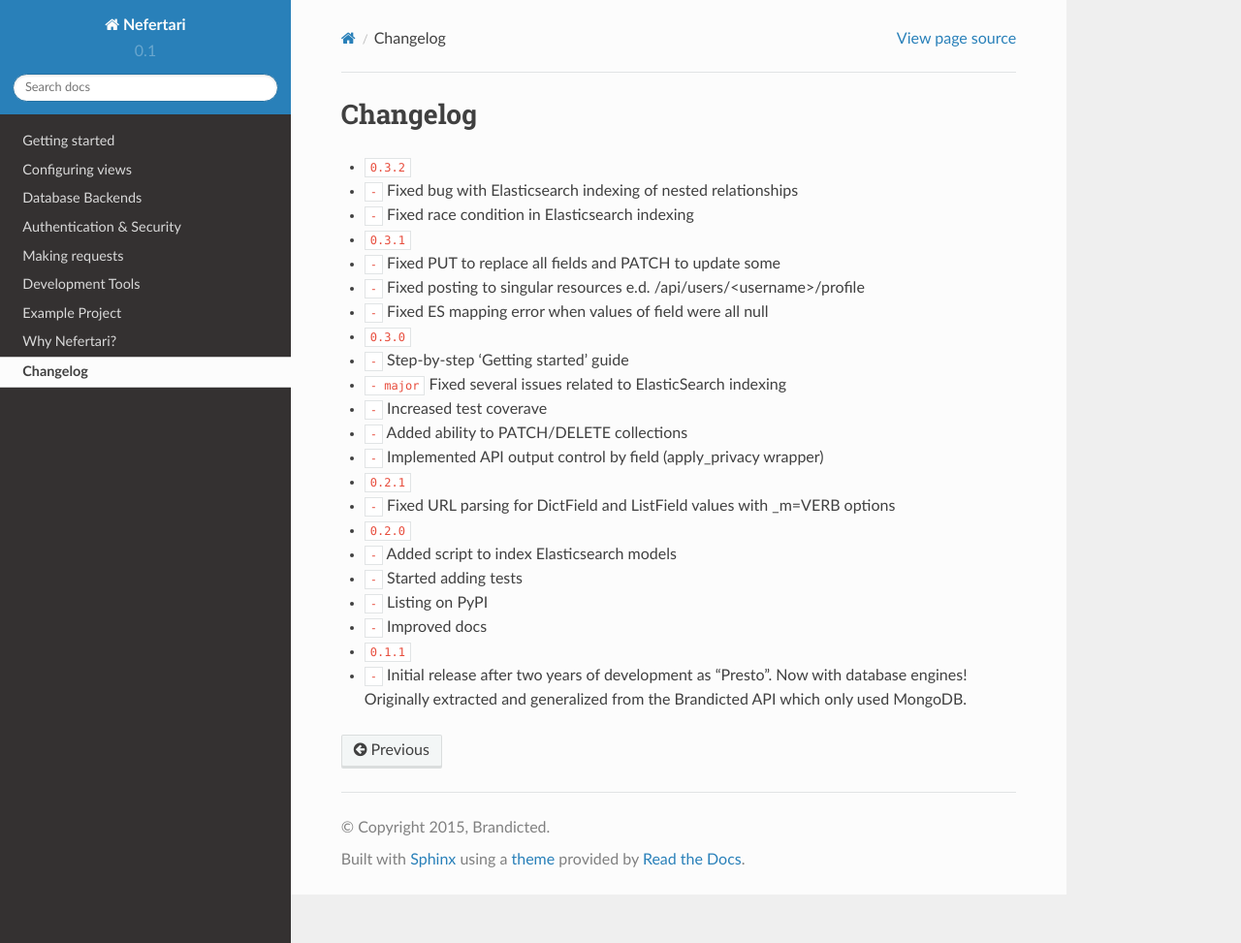
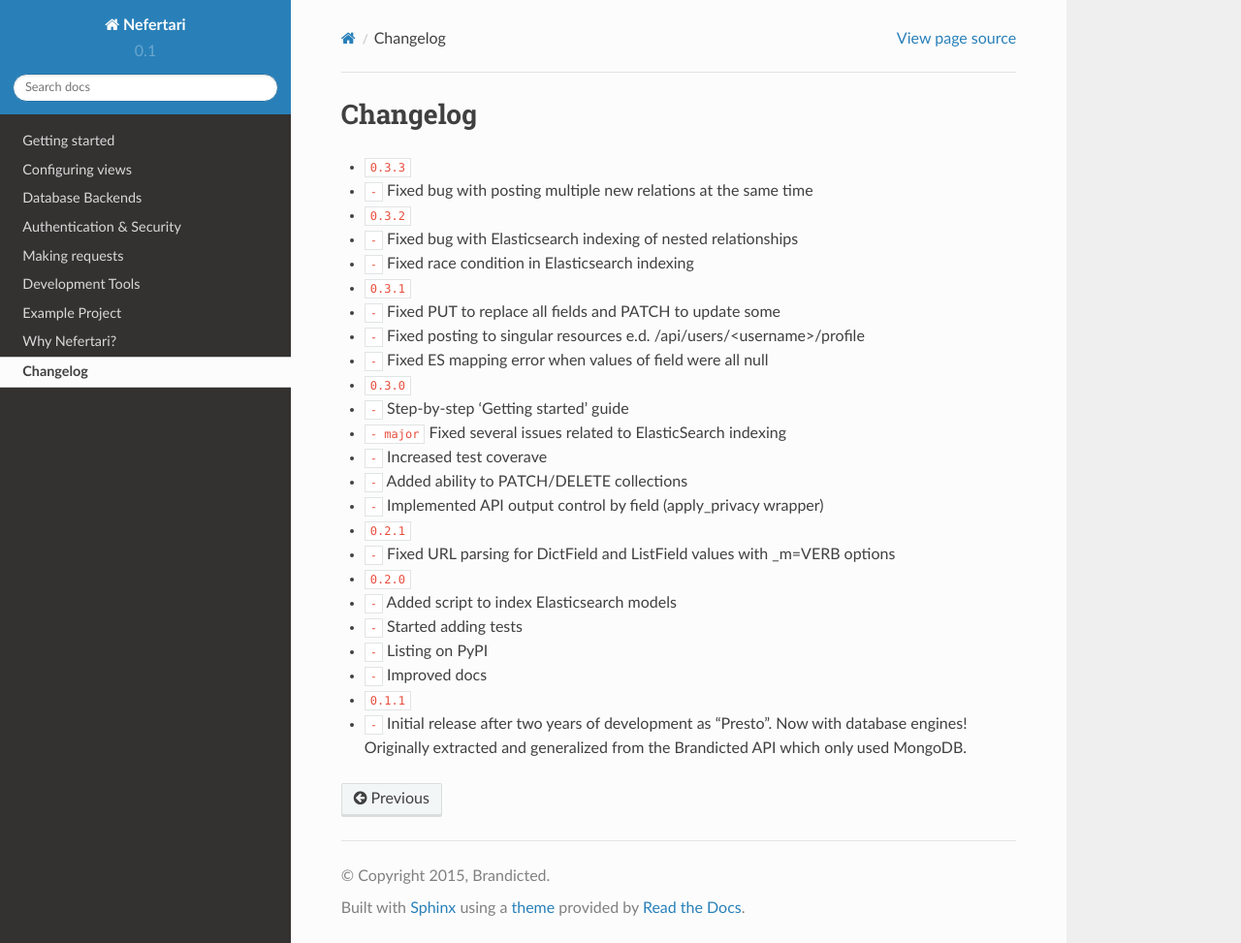
Before and after one commit to ramses-tech/nefertari, a Sphinx documentation site: the page built from docs/source/changelog.rst, in a window 1280 px wide and 973 px high. Shown: the whole window at 97% size. Built offline with Sphinx 7.4.7 and the Read the Docs theme 2.0.0, drawn with Linux system fonts in a browser that asks for light colours; cross-references to code outside the pages are shown as plain code.

Commit message:
updated changelog for release 0.3.3

```diff
--- a/docs/source/changelog.rst
+++ b/docs/source/changelog.rst
@@ -1,5 +1,8 @@
 Changelog
 =========
+
+* :release:`0.3.3 <2015-06-05>`
+* :bug:`-` Fixed bug with posting multiple new relations at the same time
 
 * :release:`0.3.2 <2015-06-03>`
 * :bug:`-` Fixed bug with Elasticsearch indexing of nested relationships
```
